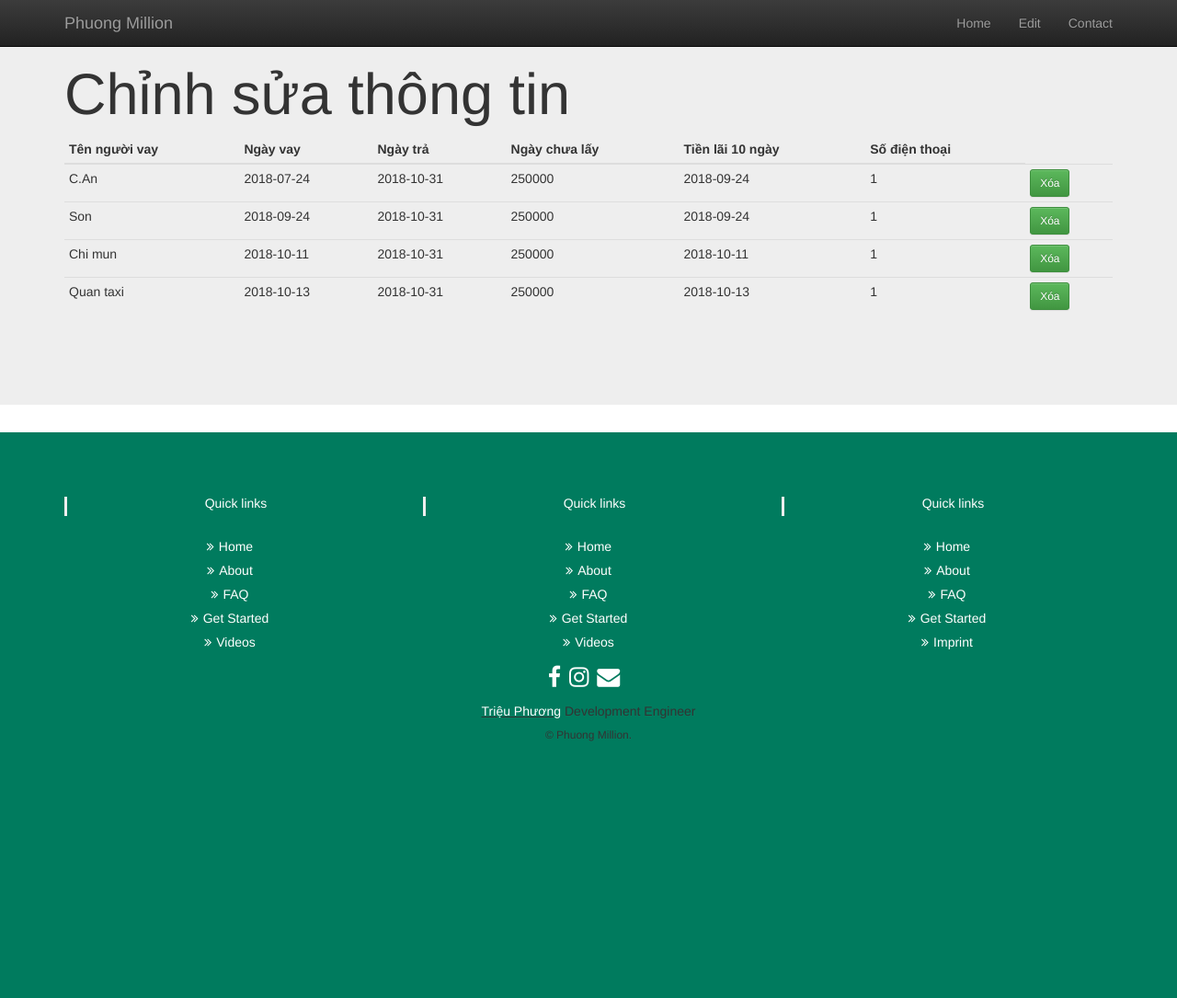
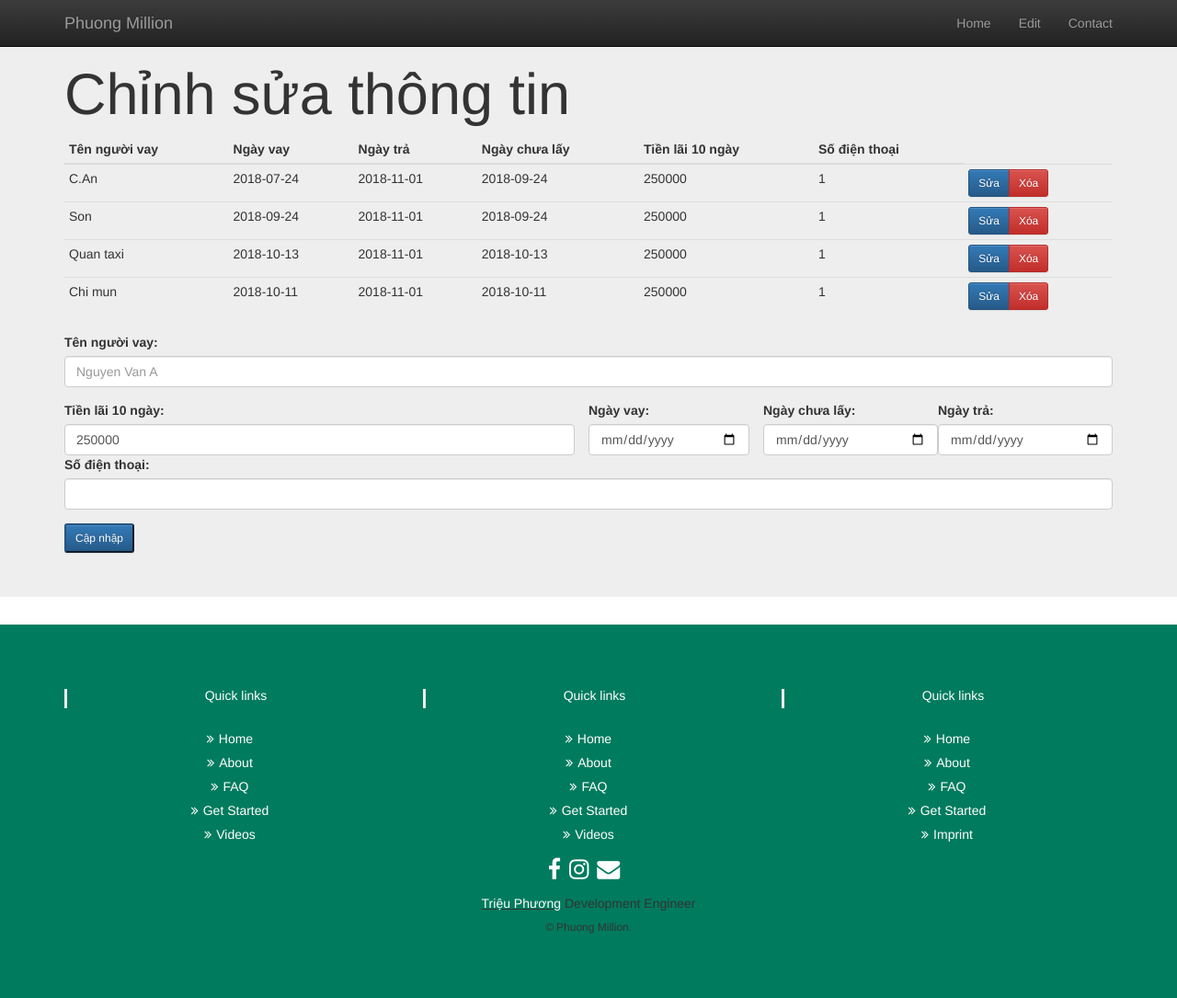
Before and after one commit to phuongmillion/app-tinh-tien, a Flask app: page /danhsach in a window 1280 px wide. Shown: the whole page at 92% size. Before the commit the page ends 806 px from the top, so only its background shows below. Run offline with Flask 2, Linux system fonts and the light colour scheme; some libraries are stand-ins or nearby versions.

Commit message:
gan xong roi ne

```diff
--- a/app.py
+++ b/app.py
@@ -117,7 +117,7 @@ def hello():
                     "tien_lai_10_ngay": nguoi_vay.tien_lai_10_ngay,
                     "sdt": nguoi_vay.sdt,
                     "thanhtien": nguoi_vay.thanhtien,
-                    "tientrongthang": nguoi_vay.tientrongthang,
+                    # "tientrongthang": nguoi_vay.tientrongthang,
                     "tienchualay": nguoi_vay.tienchualay
                 }
                 tong_nguoi.append(nguoi)
@@ -140,7 +140,7 @@ def get_danh_sach():
     return render_template('danhsach.html', tong_nguoi=tong_nguoi, tong=tong_tien, tongchualay=tong_tien_chua_lay)
 
 
-@app.route("/danhsach/", methods=['POST'])
+@app.route("/danhsach", methods=['POST'])
 def dele_danh_sach():
     global tong_tien
     # global tong_tien_trong_thang
@@ -156,13 +156,64 @@ def dele_danh_sach():
         return redirect('/danhsach')
     return redirect('/danhsach')
 
+@app.route("/danhsach/", methods=['POST'])
+def edit_danh_sach():
+    global tong_nguoi
+    # global tong_tien_trong_thang
+    global tong_tien_chua_lay
+    global tong_tien
+    global list_nguoi
+    form = ReusableForm(request.form)
+    if request.method == 'POST':
+        for nguoi in tong_nguoi:
+            if nguoi["name"] == request.form['name']:
+                tong_tien = tong_tien - nguoi["thanhtien"]
+                tong_tien_chua_lay = tong_tien_chua_lay - nguoi["tienchualay"]
+                tong_nguoi.remove(nguoi)
+        split_year_borrow, split_month_borrow, split_date_borrow = request.form['ngayvay'].split("-")
+        split_y_back, split_m_back, split_d_back = request.form['ngaytra'].split("-")
+        split_chua_lay_y, split_chua_lay_m, split_chua_lay_d = request.form['ngaychualay'].split("-")
+        nguoi_vay = NguoiVay(name=request.form['name'],
+                             ngay_muon=datetime.date(int(split_year_borrow), int(split_month_borrow),
+                                                     int(split_date_borrow)),
+                             ngay_ket_thuc=datetime.date(int(split_y_back), int(split_m_back), int(split_d_back)),
+                             tien_lai_10_ngay=int(request.form['tienlai']),
+                             sdt=int(request.form['sdt']),
+                             ngay_chua_lay=datetime.date(int(split_chua_lay_y), int(split_chua_lay_m),
+                                                         int(split_chua_lay_d)))
+
+        if form.validate():
+            # tong_nguoi.append(nguoi_vay)
+            # tong_tien_trong_thang = tong_tien_trong_thang + nguoi_vay.tientrongthang
+            tong_tien = tong_tien + nguoi_vay.thanhtien
+            tong_tien_chua_lay = tong_tien_chua_lay + nguoi_vay.tienchualay
+            with open('./data.json', 'w') as f:
+                nguoi = {
+                    "name": nguoi_vay.name,
+                    "ngay_muon": str(nguoi_vay.ngay_muon),
+                    "ngay_chua_lay": str(nguoi_vay.ngay_chua_lay),
+                    "ngay_ket_thuc": str(nguoi_vay.ngay_ket_thuc),
+                    "tien_lai_10_ngay": nguoi_vay.tien_lai_10_ngay,
+                    "sdt": nguoi_vay.sdt,
+                    "thanhtien": nguoi_vay.thanhtien,
+                    # "tientrongthang": nguoi_vay.tientrongthang,
+                    "tienchualay": nguoi_vay.tienchualay
+                }
+                tong_nguoi.append(nguoi)
+                json.dump(tong_nguoi, f)
+            msg = Message(subject="Hello",
+                          sender=app.config.get("MAIL_USERNAME"),
+                          recipients=["phuongmillion1@gmail.com"])
+            with app.open_resource("data.json") as fp:
+                msg.attach("data.json", "application/json", fp.read())
+            chitaomoibiet.send(msg)
+        else:
+            flash('Error: All the form fields are required. ')
+        return redirect('/danhsach')
 
 @app.route("/contact", methods=['GET'])
 def get_contact():
-    return render_template('Edit.html', tong_nguoi=tong_nguoi, tong=tong_tien, tongchualay=tong_tien_chua_lay)
-
-
-
+    return render_template('contact.html')
 
 if __name__ == "__main__":
     app.config['TEMPLATES_AUTO_RELOAD'] = True
--- a/data.json
+++ b/data.json
@@ -1 +1 @@
-[{"name": "C.An", "ngay_muon": "2018-07-24", "ngay_chua_lay": "2018-09-24", "ngay_ket_thuc": "2018-10-31", "tien_lai_10_ngay": 250000, "sdt": 1, "thanhtien": 2250000, "tienchualay": 750000}, {"name": "Son", "ngay_muon": "2018-09-24", "ngay_chua_lay": "2018-09-24", "ngay_ket_thuc": "2018-10-31", "tien_lai_10_ngay": 250000, "sdt": 1, "thanhtien": 750000, "tienchualay": 750000}, {"name": "Chi mun", "ngay_muon": "2018-10-11", "ngay_chua_lay": "2018-10-11", "ngay_ket_thuc": "2018-10-31", "tien_lai_10_ngay": 250000, "sdt": 1, "thanhtien": 500000, "tienchualay": 500000}, {"name": "Quan taxi", "ngay_muon": "2018-10-13", "ngay_chua_lay": "2018-10-13", "ngay_ket_thuc": "2018-10-31", "tien_lai_10_ngay": 250000, "sdt": 1, "thanhtien": 250000, "tienchualay": 250000}]
+[{"name": "C.An", "ngay_muon": "2018-07-24", "ngay_chua_lay": "2018-09-24", "ngay_ket_thuc": "2018-11-01", "tien_lai_10_ngay": 250000, "sdt": 1, "thanhtien": 2500000, "tienchualay": 750000}, {"name": "Son", "ngay_muon": "2018-09-24", "ngay_chua_lay": "2018-09-24", "ngay_ket_thuc": "2018-11-01", "tien_lai_10_ngay": 250000, "sdt": 1, "thanhtien": 750000, "tienchualay": 750000}, {"name": "Quan taxi", "ngay_muon": "2018-10-13", "ngay_chua_lay": "2018-10-13", "ngay_ket_thuc": "2018-11-01", "tien_lai_10_ngay": 250000, "sdt": 1, "thanhtien": 250000, "tienchualay": 250000}, {"name": "Chi mun", "ngay_muon": "2018-10-11", "ngay_chua_lay": "2018-10-11", "ngay_ket_thuc": "2018-11-01", "tien_lai_10_ngay": 250000, "sdt": 1, "thanhtien": 500000, "tienchualay": 500000}]
--- a/templates/contact.html
+++ b/templates/contact.html
@@ -4,6 +4,7 @@
         <title>Contact's Phuong</title>
        <link rel="stylesheet" media="screen" href ="static/bootstrap.min.css">
        <link rel="stylesheet" href="static/bootstrap-theme.min.css">
+        <link href="https://cdnjs.cloudflare.com/ajax/libs/bootswatch/3.3.7/cyborg/bootstrap.min.css" rel="stylesheet" type="text/css">
        <meta name="viewport" content = "width=device-width, initial-scale=1.0">
 
     </head>
--- a/templates/danhsach.html
+++ b/templates/danhsach.html
@@ -12,7 +12,7 @@
 <div class="jumbotron" style="min-height: 55vh">
  <div class="container">
      <h1>Chỉnh sửa thông tin</h1>
-     <table class="table table-condensed">
+     <table class="table table-condensed" id="myTable">
         <thead>
          <tr>
         <th>Tên người vay</th>
@@ -29,14 +29,48 @@
         <td >{{n["name"]}}</td>
         <td >{{n["ngay_muon"]}}</td>
         <td >{{n["ngay_ket_thuc"]}}</td>
+        <td >{{n["ngay_chua_lay"]}}</td>
         <td >{{n["tien_lai_10_ngay"]}}</td>
-        <td >{{n["ngay_chua_lay"]}}</td>
         <td >{{n["sdt"]}}</td>
-        <td><button type="button" class="btn btn-sm btn-success" onclick="de({{loop.index}})" />Xóa</td>
+        <td><div class="btn-group" role="group" aria-label="Basic example">
+            <button type="button" class="btn btn-sm btn-primary" onclick="map({{loop.index}})" />Sửa
+            <button type="button" class="btn btn-sm btn-danger" onclick="de({{loop.index}})" />Xóa
+        </div>
+        </td>
         </tr>
         {% endfor %}
     </tbody>
      </table>
+     <form  action="/danhsach/" method="POST" role="form">
+    <div class="form-group">
+      <label for="name">Tên người vay:</label>
+      <input type="text" class="form-control" id="name" name="name" placeholder="Nguyen Van A">
+    </div>
+      <div class="form-row form-group" >
+    <div class="col-md-6 " style="padding-left: 0px">
+      <label for="tienlai">Tiền lãi 10 ngày:</label>
+      <input type="number" step="50000" class="form-control" id="tienlai" name="tienlai" value="250000" required>
+    </div>
+    <div class="col-md-2 " style="padding-left: 0px">
+      <label for="ngayvay">Ngày vay:</label>
+      <input type="date"  class="form-control" id="ngayvay" name="ngayvay" required>
+    </div>
+    <div class="col-md-2 " style="padding-right: 0px; padding-left: 0px">
+      <label for="ngaychualay">Ngày chưa lấy:</label>
+      <input type="date" class="form-control" id="ngaychualay" name="ngaychualay" required>
+    </div>
+     <div class="col-md-2 " style="padding-right: 0px; padding-left: 0px">
+      <label for="ngaytra">Ngày trả:</label>
+      <input type="date" class="form-control" id="ngaytra" name="ngaytra" required>
+    </div>
+  </div>
+      <div class="form-group">
+      <label for="sdt">Số điện thoại:</label>
+      <input type="number" class="form-control" id="sdt" name="sdt">
+    </div>
+     <button type="submit" class="btn-sm btn-primary">Cập nhập</button>
+
+  </form>
  </div>
 </div>
     {% include 'footer.html' %}
@@ -45,8 +79,7 @@
 
     <script>
     function de(id){
-        console.log("ppppppppp")
-        var request = new Request('http://localhost:8080/danhsach/',
+        var request = new Request('http://localhost:8080/danhsach',
              { method: 'POST',
                body: id,
                headers: new Headers({ 'Content-Type': 'application/json' })
@@ -57,6 +90,62 @@
 
     })}
      </script>
+    <script>
+    function getrowinfo(id){
+    var oTable = document.getElementById('myTable');
+      console.log("mytable")
+    //gets rows of table
+    var rowLength = oTable.rows.length;
+
+    //loops through rows
+    var result = []
+    for (i = 0; i <= rowLength; i++){
+
+    if (oTable.rows.item(i).id == id){
+      console.log("getrow")
+      //gets cells of current row
+       var oCells = oTable.rows.item(i).cells;
+
+       //gets amount of cells of current row
+       var cellLength = oCells.length;
+
+       //loops through each cell in current row
+
+       for(var j = 0; j < cellLength; j++){
+
+              // get your cell info here
+
+              var cellVal = oCells.item(j).innerHTML;
+              result.push(cellVal)
+
+           }
+      break;
+       }
+
+    }
+    return result
+    }
+    function map(id){
+      console.log("map")
+      array = getrowinfo(id)
+      var name = document.getElementById("name")
+      var tienlai = document.getElementById("tienlai")
+      var ngayvay = document.getElementById("ngayvay")
+      var ngaychualay = document.getElementById("ngaychualay")
+      var ngaytra = document.getElementById("ngaytra")
+      var sdt = document.getElementById("sdt")
+      if (array.length){
+        console.log(name)
+        console.log(array[0])
+      name.value = array[0]
+      ngayvay.value = array[1]
+      ngaytra.value = array[2]
+      ngaychualay.value = array[3]
+      tienlai.value = array[4]
+      sdt.value = array[5]
+      }
+    }
+     </script>
 
     </body>
 </html>
--- a/templates/home.html
+++ b/templates/home.html
@@ -5,12 +5,12 @@
        <link rel="stylesheet" media="screen" href ="static/bootstrap.min.css">
        <link rel="stylesheet" href="static/bootstrap-theme.min.css">
        <meta name="viewport" content = "width=device-width, initial-scale=1.0">
-
+        <link href="https://cdnjs.cloudflare.com/ajax/libs/bootswatch/3.3.7/cyborg/bootstrap.min.css" rel="stylesheet" type="text/css">
     </head>
     <body>
     {% include 'header.html' %}
 
- <div class="jumbotron" style="min-height: 55vh">
+ <div class="jumbotron"  style="min-height: 55vh">
 <div class="container">
       <h2>Thông tin người vay</h2>
 
```
